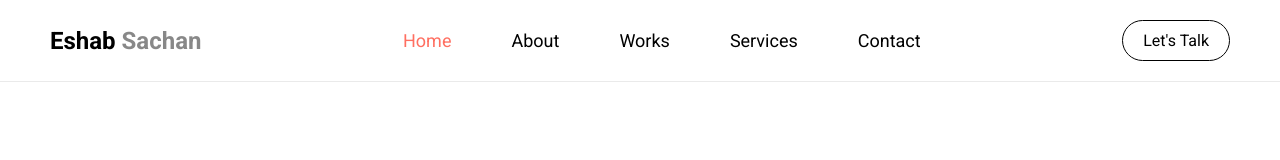
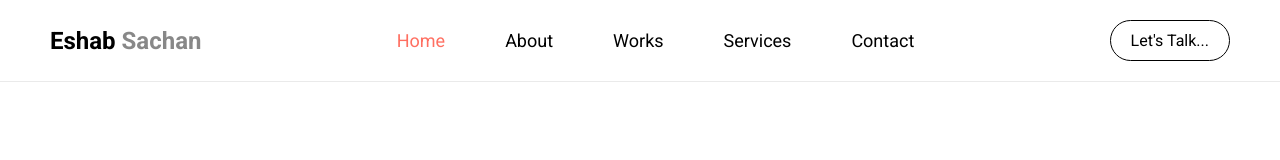
Before and after one commit to Eshab01/Portfolio, a plain HTML site: page index.html in a window 1280 px wide. Shown: the top 160 px of the page. Drawn offline with Linux system fonts and the light colour scheme.

Commit message:
index.html

```diff
--- a/index.html
+++ b/index.html
@@ -33,7 +33,7 @@
       </a>
     </div>
     <a class="contact-btn" href="#contact">
-      Let's Talk
+      Let's Talk...
     </a>
   </div>
   <div class="hero" id="home">
```
